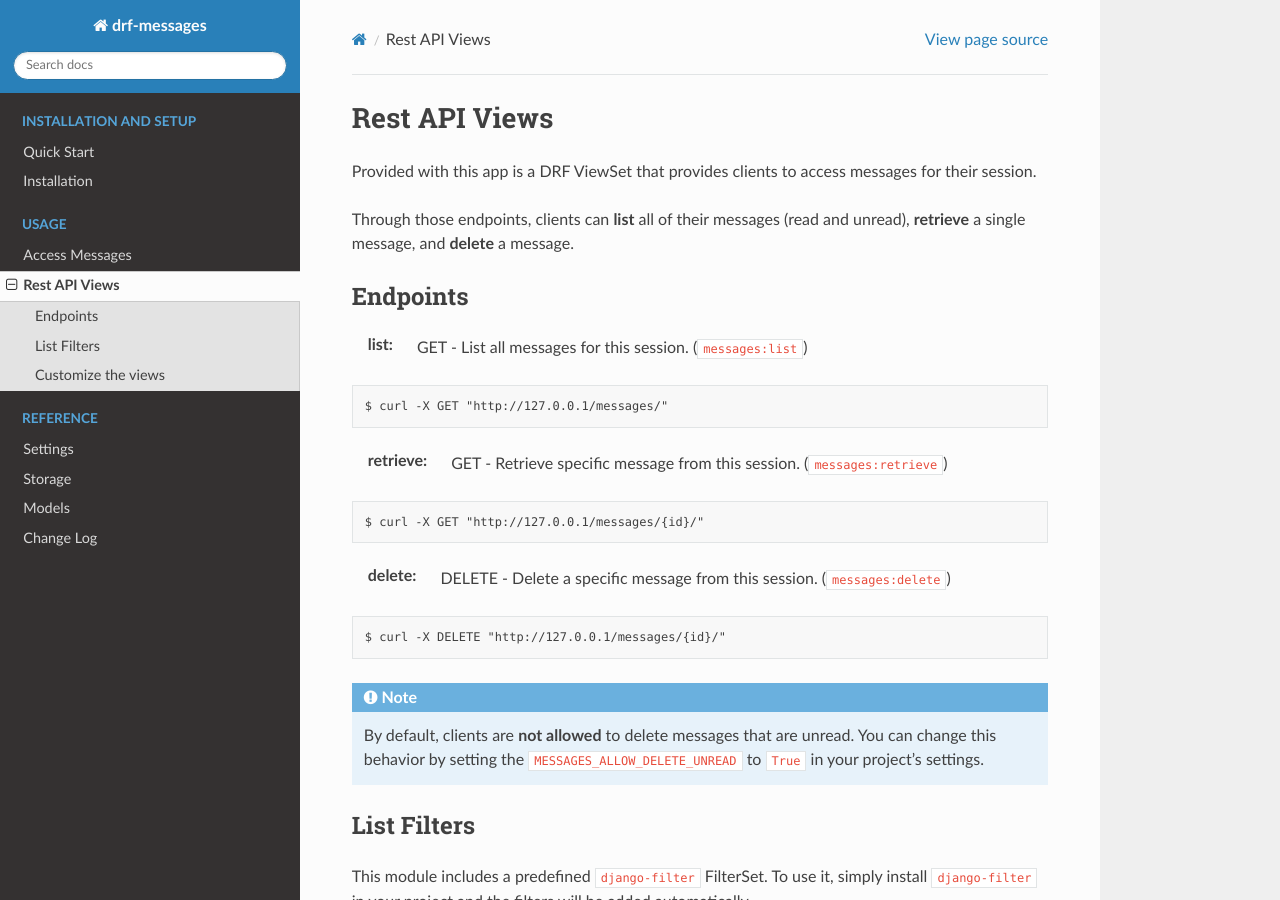
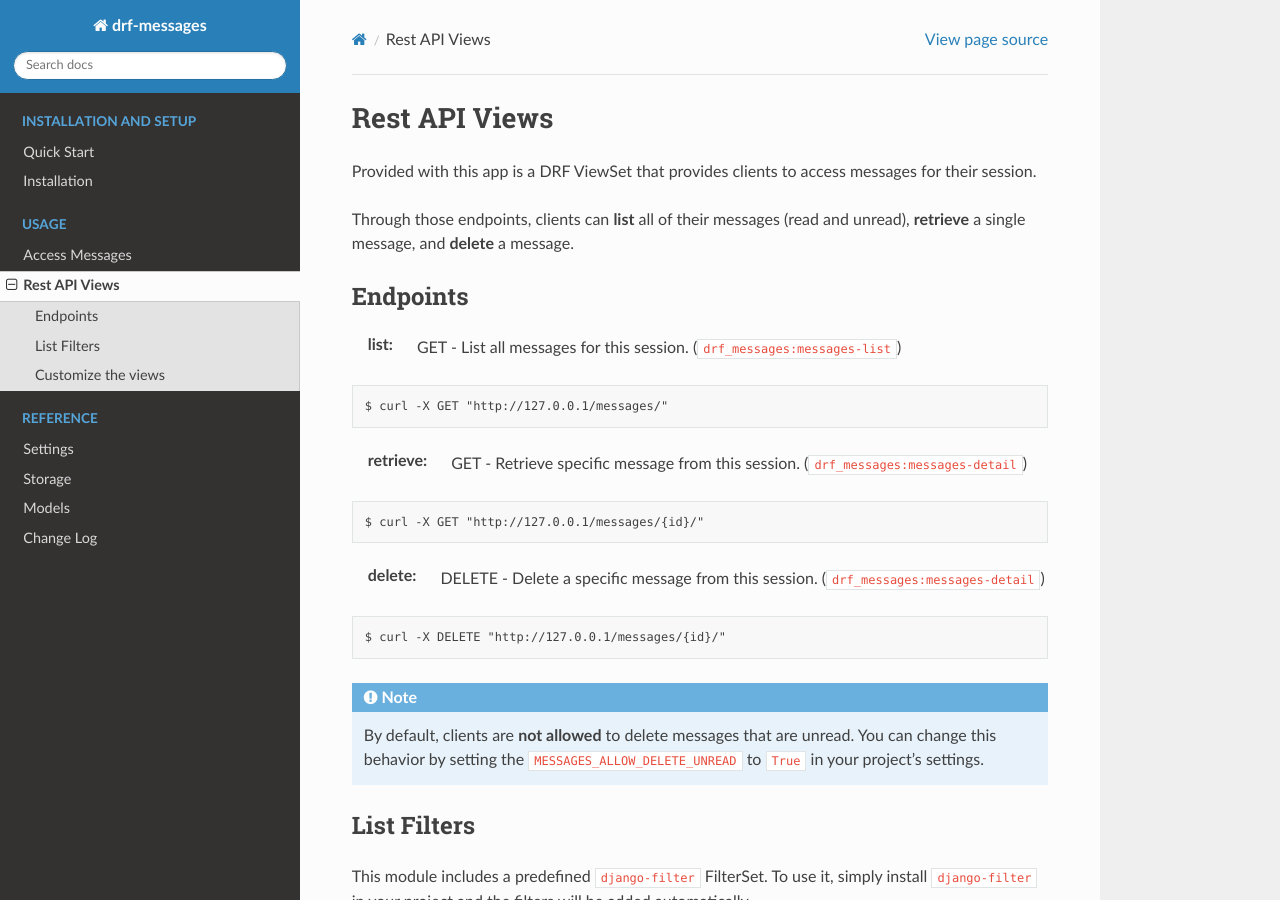
Before and after one commit to danyi1212/drf-messages, a Sphinx documentation site: the page built from docs/source/usage/views.rst, in a window 1280 px wide and 900 px high. Built offline with Sphinx 7.4.7 and the Read the Docs theme 2.0.0, drawn with Linux system fonts in a browser that asks for light colours.

Commit message:
◀ correct reverse urls

```diff
--- a/docs/source/usage/views.rst
+++ b/docs/source/usage/views.rst
@@ -10,19 +10,19 @@ and **delete** a message.
 Endpoints
 ---------
 
-:list: GET - List all messages for this session. (``messages:list``)
+:list: GET - List all messages for this session. (``drf_messages:messages-list``)
 
 .. code-block::
 
     $ curl -X GET "http://127.0.0.1/messages/"
 
-:retrieve: GET - Retrieve specific message from this session. (``messages:retrieve``)
+:retrieve: GET - Retrieve specific message from this session. (``drf_messages:messages-detail``)
 
 .. code-block::
 
     $ curl -X GET "http://127.0.0.1/messages/{id}/"
 
-:delete: DELETE - Delete a specific message from this session. (``messages:delete``)
+:delete: DELETE - Delete a specific message from this session. (``drf_messages:messages-detail``)
 
 .. code-block::
 
```
